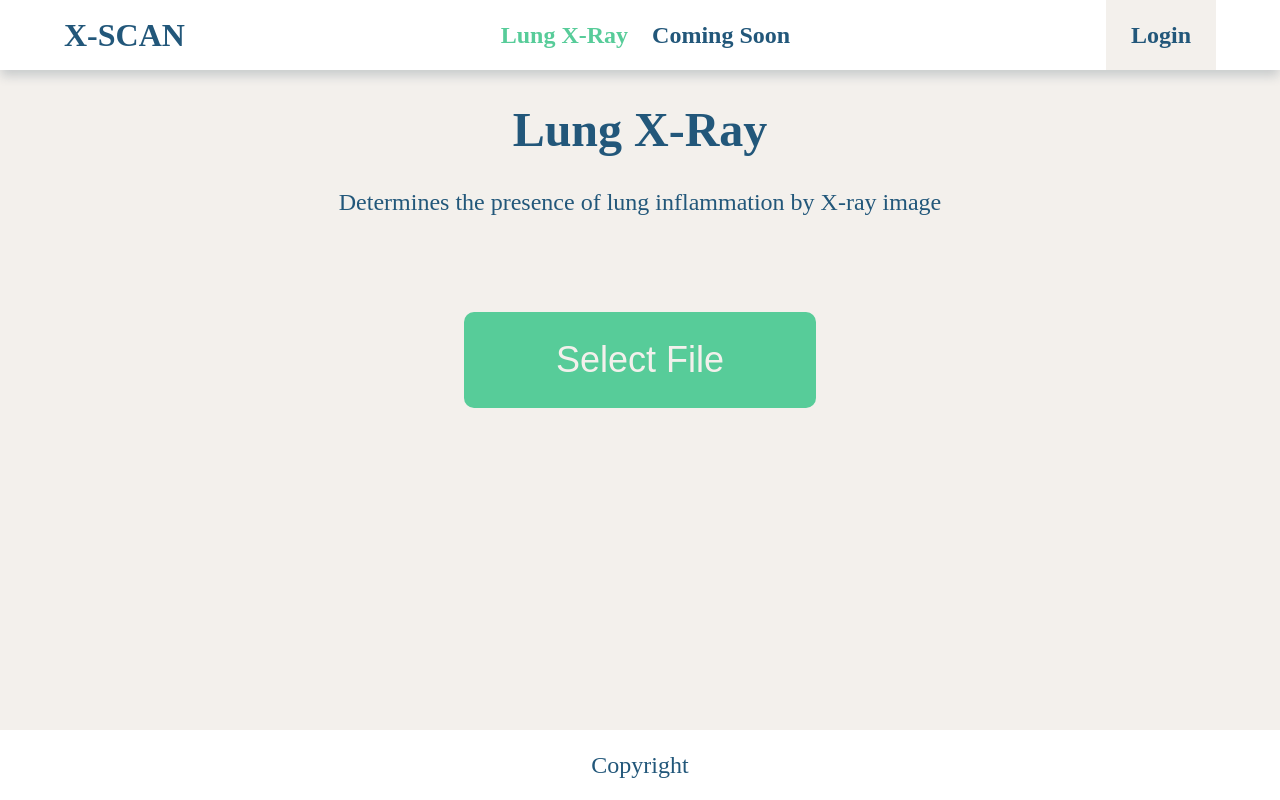
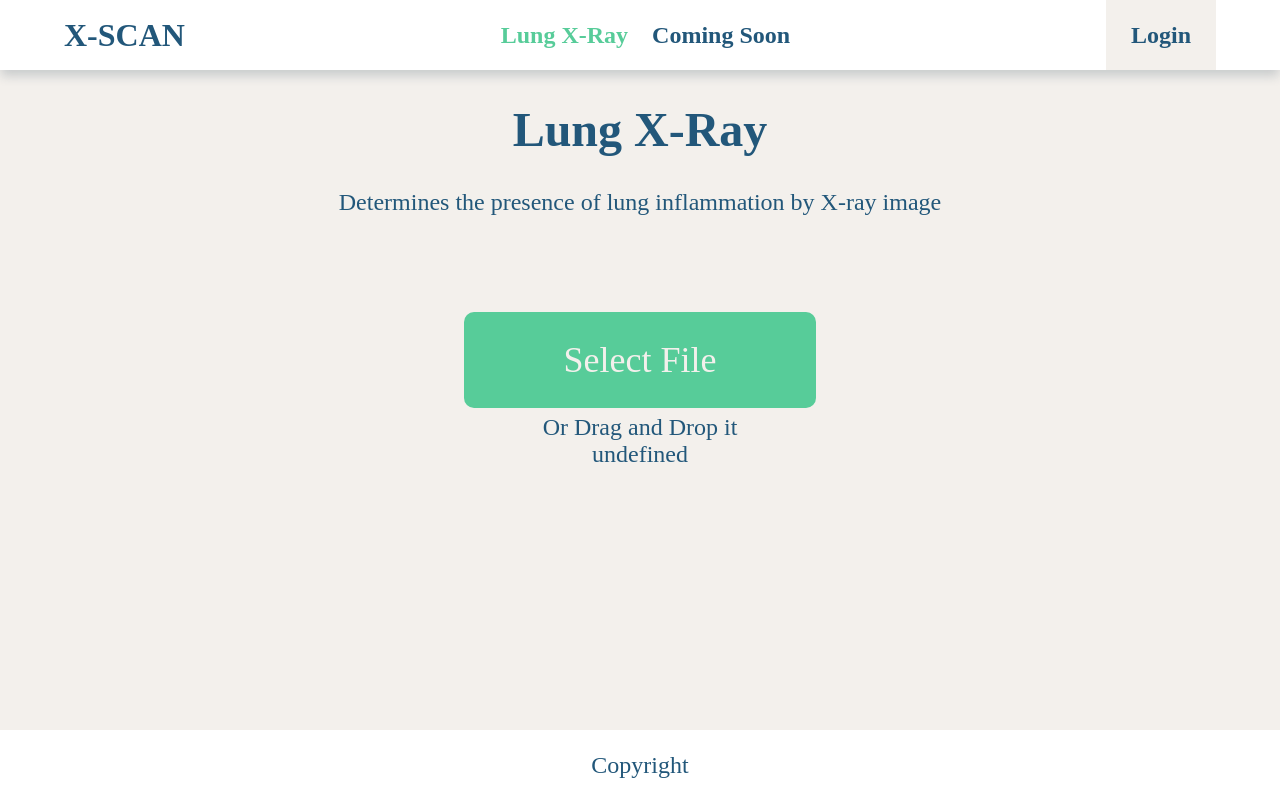
Before and after one commit to KhaysK/X-Ray-Scanner, a SvelteKit app: page / in a window 1280 px wide. Built offline with nearby package versions, Linux system fonts and the light colour scheme.

Commit message:
Add file selector and file drag & drop

```diff
--- a/src/routes/+page.svelte
+++ b/src/routes/+page.svelte
@@ -1,9 +1,45 @@
+<script lang="ts">
+    import { onMount } from 'svelte';
+
+    let fileSelector: HTMLInputElement;
+    let fileDragger: HTMLDivElement;
+    let fileName: string;
+
+    onMount(() => {
+        fileSelector = document.getElementById('fileSelector') as HTMLInputElement;
+        fileDragger =  document.getElementById('container') as HTMLDivElement;
+
+        fileSelector.addEventListener('change', function(e){
+            let file = this.files?.[0] as File;
+            uploadFileHandler(file);
+        });
+
+        fileDragger.addEventListener('dragover', (e) => {
+            e.preventDefault();
+            console.log("over");
+        });
+
+        fileDragger.addEventListener('drop', (e) => {
+            e.preventDefault();
+            let file = e.dataTransfer?.files[0] as File;
+            uploadFileHandler(file);
+        });
+    });
+
+    function uploadFileHandler(file: File){
+        console.log(file);
+        fileName = file.name
+    }
+</script>
+
 <div id="container">
     <div id="titleInfo">
         <h1>Lung X-Ray</h1>
-        <div>Determines the presence of lung inflammation by X-ray image</div>
+        <span>Determines the presence of lung inflammation by X-ray image</span>
     </div>
-    <button>Select File</button>
+    <input type="file" id="fileSelector" accept="image/*" hidden/>
+    <label for="fileSelector">Select File</label>
+    <span style="margin-top: -90px; text-align:center;">Or Drag and Drop it <br>{fileName}</span>
 </div>
 
 <style>
@@ -25,7 +61,7 @@
         justify-content: flex-start;
         align-items: center;
     }
-    button{
+    label{
         height: 6rem;
         width: 22rem;
         border: none;
@@ -33,9 +69,11 @@
         background-color: #57cc99;
         color: #f3f0ec;
         font-size: 36px;
+        text-align: center;
+        line-height: 6rem;
         transition: all 0.2s ease-in;
     }
-    button:hover{
+    label:hover{
         background-color: #38a3a5;
     }
 </style>
```
